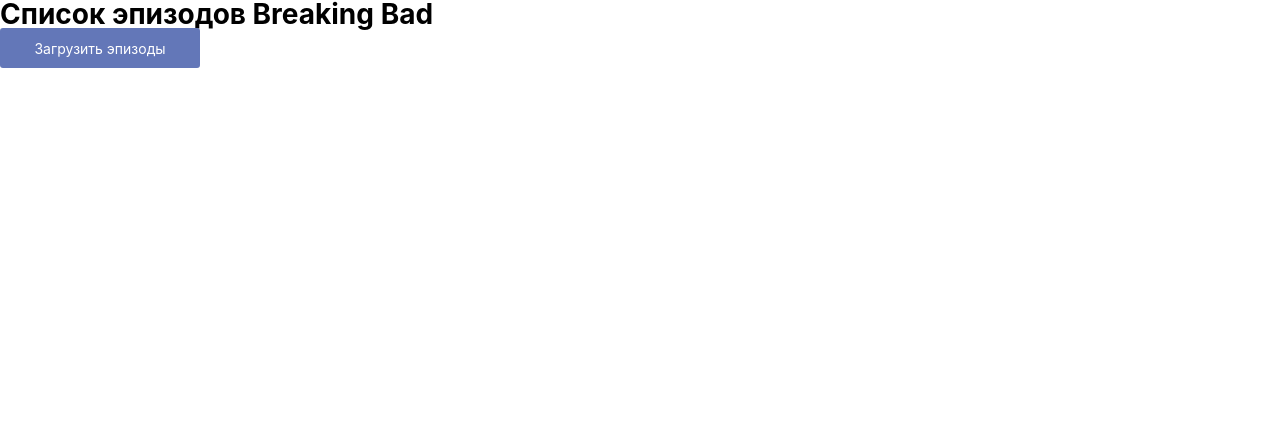
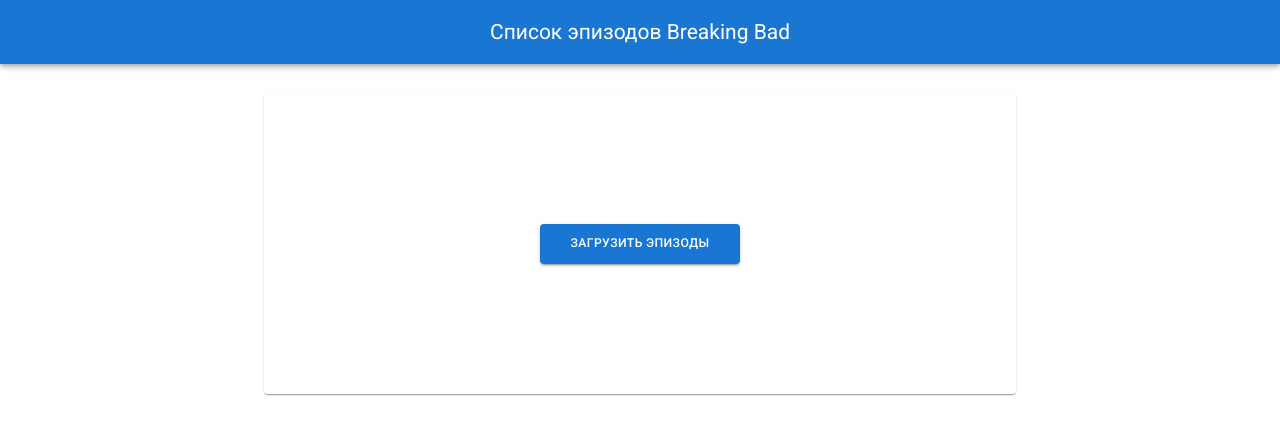
Before and after one commit to Ilya199319922020/react-js-episode-list, a React (Create React App) app: page / in a window 1280 px wide. Shown: the top 434 px of the page. Built offline with nearby package versions, Linux system fonts and the light colour scheme.

Commit message:
added styles to the project using material-ui

```diff
--- a/package.json
+++ b/package.json
@@ -3,6 +3,9 @@
   "version": "0.1.0",
   "private": true,
   "dependencies": {
+    "@emotion/react": "^11.9.0",
+    "@emotion/styled": "^11.8.1",
+    "@mui/material": "^5.8.2",
     "@testing-library/jest-dom": "^5.16.4",
     "@testing-library/react": "^13.3.0",
     "@testing-library/user-event": "^13.5.0",
--- a/public/index.html
+++ b/public/index.html
@@ -1,14 +1,13 @@
 <!DOCTYPE html>
 <html lang="en">
+
 <head>
   <meta charset="utf-8" />
   <link rel="icon" href="%PUBLIC_URL%/favicon.ico" />
   <meta name="viewport" content="width=device-width, initial-scale=1" />
   <meta name="theme-color" content="#000000" />
-    <meta
-      name="description"
-      content="Web site created using create-react-app"
-    />
+  <meta name="description" content="Web site created using create-react-app" />
+  <link rel="stylesheet" href="https://fonts.googleapis.com/css?family=Roboto:300,400,500,700&display=swap" />
   <link rel="apple-touch-icon" href="%PUBLIC_URL%/logo192.png" />
   <!--
       manifest.json provides metadata used when your web app is installed on a
@@ -26,6 +25,7 @@
     -->
   <title>React App</title>
 </head>
+
 <body>
   <noscript>You need to enable JavaScript to run this app.</noscript>
   <div id="root"></div>
@@ -40,4 +40,5 @@
       To create a production bundle, use `npm run build` or `yarn build`.
     -->
 </body>
+
 </html>
--- a/src/App.js
+++ b/src/App.js
@@ -8,7 +8,6 @@
   return (
     <BrowserRouter>
       <Routes>
-        <Route path='/episodeList' element={<EpisodeList />} />
         <Route path='/' element={<MainPage />} />
       </Routes>
     </BrowserRouter>
--- a/src/components/Episode/EpisodeElement.jsx
+++ b/src/components/Episode/EpisodeElement.jsx
@@ -1,6 +1,8 @@
 import { useState } from "react";
 import { useDispatch } from "react-redux";
 import { deleteEpisode } from "../../store/reducers/episodesReducer";
+import { Card, Grid, CardContent, Typography, CardActions, Button } from '@mui/material';
+
 
 export function EpisodeElement({ episode_id, characters, episode }) {
 	const [charactersCounter, setCharactersCounter] = useState(characters.length);
@@ -22,41 +24,86 @@
 	};
 
 	return (
-		<div>
-			<div>
-				<span>
+		<Grid
+			item
+			sx={{
+				display: "flex"
+			}}
+		>
+			<Card>
+				<CardContent
+					sx={{
+						display: "flex",
+						flexDirection: "column",
+						justifyContent: "center",
+					}}
+				>
+					<Typography
+						variant="h6"
+						component={"span"}
+						sx={{
+							display: "flex",
+							justifyContent: "center",
+						}}
+					>
 						Эпизод №{episode}
-				</span>
-				<div>
-					<button
+					</Typography>
+					<CardActions
+						sx={{
+							display: "flex",
+							justifyContent: "center",
+						}}
+					>
+						<Button
+							sx={{
+								maxWidth: "30px",
+								maxHeight: "20px",
+							}}
+							variant="outlined"
 							onClick={handleDecreaseClick}
 						>
 							-
-					</button>
-					<span>
-						{charactersCounter}
-					</span>
-					<button
-						onClick={handleIncreaseClick}
+						</Button>
+					</CardActions>
+
+					<Typography
+						variant="h7"
+						component={"span"}
+						textAlign="center"
 					>
-						+
-					</button>
-					<span>
-						Персонаж{
+						{charactersCounter} персонаж{
 							charactersCounter > 1
 								? 'ей'
 								: ''
 						}
-					</span>
-				</div>
-			</div>
-			<div>
-				<button
+					</Typography>
+					<CardActions
+						sx={{
+							display: "flex",
+							justifyContent: "center",
+						}}
+					>
+						<Button
+							sx={{
+								maxWidth: "30px",
+								maxHeight: "20px",
+							}}
+							variant="outlined"
+							onClick={handleIncreaseClick}
+						>
+							+
+						</Button>
+					</CardActions>
+				</CardContent>
+				<CardActions>
+					<Button
+						variant="contained"
 						onClick={onRemoveEpisode}
 					>
 						Удалить
-				</button>
-			</div>
-		</div>
+					</Button>
+				</CardActions>
+			</Card>
+		</Grid>
 	);
 };
--- a/src/components/Episode/EpisodeList.jsx
+++ b/src/components/Episode/EpisodeList.jsx
@@ -1,7 +1,8 @@
-import React from 'react'
+import React from 'react';
 import { EpisodeElement } from './EpisodeElement';
+import { Card, Grid, CardActions, Button } from '@mui/material';
 
-function EpisodeList({ episodes, setDeependingIsSorting,setAscendingIsSorting}) {
+function EpisodeList({ episodes, setDeependingIsSorting, setAscendingIsSorting }) {
 
 	const episodeElement = episodes
 		.map(p => <EpisodeElement
@@ -21,23 +22,46 @@
 	};
 
 	return (
-		<div>
-			<div>
-				<button
+		<Card>
+			<CardActions
+				sx={{
+					display: "flex",
+					justifyContent: "center",
+				}}
+			>
+				<Button
+					size="small"
+					sx={{
+						fontSize: 10
+					}}
+					variant="contained"
 					onClick={onSortDeependingCharacters}
 				>
 					Сортировать по убыванию количества персонажей
-				</button>
-				<button
+				</Button>
+				<Button
+					size="small"
+					sx={{
+						fontSize: 10
+					}}
+					variant="contained"
 					onClick={onSortAscendingCharacters}
 				>
 					Сортировать по возрастанию количества персонажей
-				</button>
-			</div>
-			<div>
+				</Button>
+			</CardActions>
+			<Grid
+				container
+				spacing={4}
+				sx={{
+					mb: "1rem",
+					mt: "0.5rem",
+					justifyContent: "center",
+				}}
+			>
 				{episodeElement}
-			</div>
-		</div>
+			</Grid>
+		</Card>
 	);
 };
 
--- /dev/null
+++ b/src/components/Episode/Header/Header.jsx
@@ -0,0 +1,27 @@
+import React from 'react';
+import { AppBar, Toolbar, Typography } from '@mui/material';
+
+function Header(props) {
+	return (
+		<AppBar
+			position='static'
+		>
+			<Toolbar
+			>
+				<Typography
+					variant='h5'
+					component={'span'}
+					sx={{
+						flexGrow: 1,
+						width: '500px',
+					}}
+					textAlign="center"
+				>
+					Список эпизодов Breaking Bad
+				</Typography>
+			</Toolbar>
+		</AppBar>
+	)
+};
+
+export default Header;
--- /dev/null
+++ b/src/components/Episode/LoadingEpisodes/LoadingEpisodes.jsx
@@ -0,0 +1,29 @@
+import { useDispatch } from "react-redux";
+import { fetchEpisodes } from "../../../store/reducers/episodesReducer";
+import { Card, Button } from '@mui/material';
+
+export function LoadingEpisodes(props) {
+
+	const dispatch = useDispatch();
+
+	const onGetEpisodesList = () => {
+		dispatch(fetchEpisodes())
+	};
+
+	return (
+		<Card
+			sx={{
+				height: "300px",
+				display: "flex",
+				justifyContent: "center",
+				alignItems: "center",
+			}}>
+			<Button
+				variant="contained"
+				onClick={onGetEpisodesList}
+			>
+				Загрузить эпизоды
+			</Button>
+		</Card>
+	);
+};
--- a/src/components/MainPage.jsx
+++ b/src/components/MainPage.jsx
@@ -1,12 +1,14 @@
 import React, { useState } from 'react';
-import EpisodeList from './Episode/EpisodeList';
 import { useDispatch, useSelector } from 'react-redux';
 import { fetchEpisodes } from '../store/reducers/episodesReducer';
+import { Container } from '@mui/material';
 import { getEpisodesList, getSortDeependingCharacters, getSortAscendingCharacters } from '../store/selectors';
+import Header from './Episode/Header/Header';
+import { LoadingEpisodes } from './Episode/LoadingEpisodes/LoadingEpisodes';
+import EpisodeList from './Episode/EpisodeList';
 
 function MainPage(props) {
 	const dispatch = useDispatch();
-
 	const [isDeependingSorting, setDeependingIsSorting] = useState(false);
 	const [isAscendingSorting, setAscendingIsSorting] = useState(false);
 
@@ -22,26 +24,25 @@
 
 	return (
 		<>
-			<h1>
-				Список эпизодов Breaking Bad
-			</h1>
-			<div>
+			<Header />
+			<Container
+				sx={{
+					width: '800px',
+					mt: '30px',
+					pb: '30px',
+				}}
+			>
 				{
 					episodes.length > 0
-						? <EpisodeList
+						?
+						<EpisodeList
 							setDeependingIsSorting={setDeependingIsSorting}
 							setAscendingIsSorting={setAscendingIsSorting}
 							episodes={episodes}
 						/>
-						: <div>
-							<button
-								onClick={onGetEpisodesList}
-							>
-								Загрузить эпизоды
-							</button>
-						</div>
+						: <LoadingEpisodes />
 				}
-			</div>
+			</Container>
 		</>
 	);
 };
```
Also changed, not shown: src/components/LoadingEpisodes/LoadingEpisodes.jsx (deleted, +0 -22 lines), 1 other file (tests, documents, lock files or other folders). Lines whose indentation alone changed are shown as unchanged.
